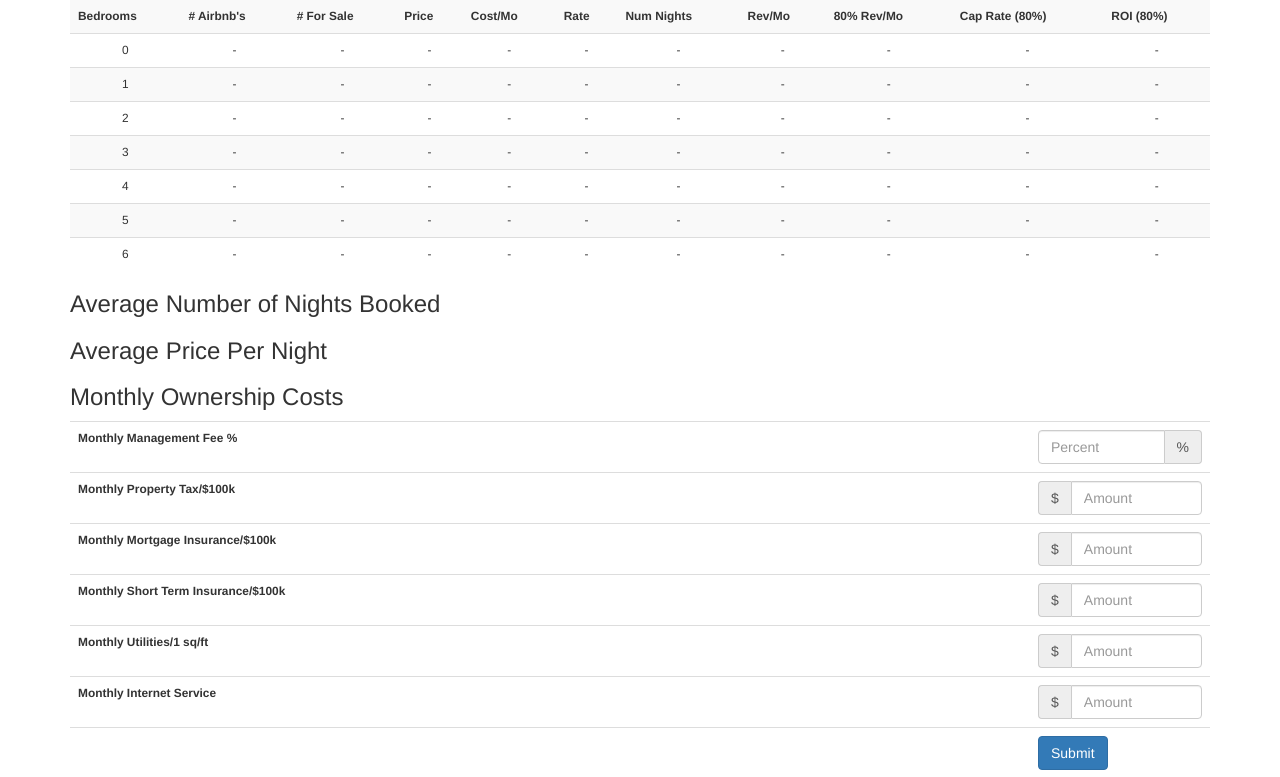
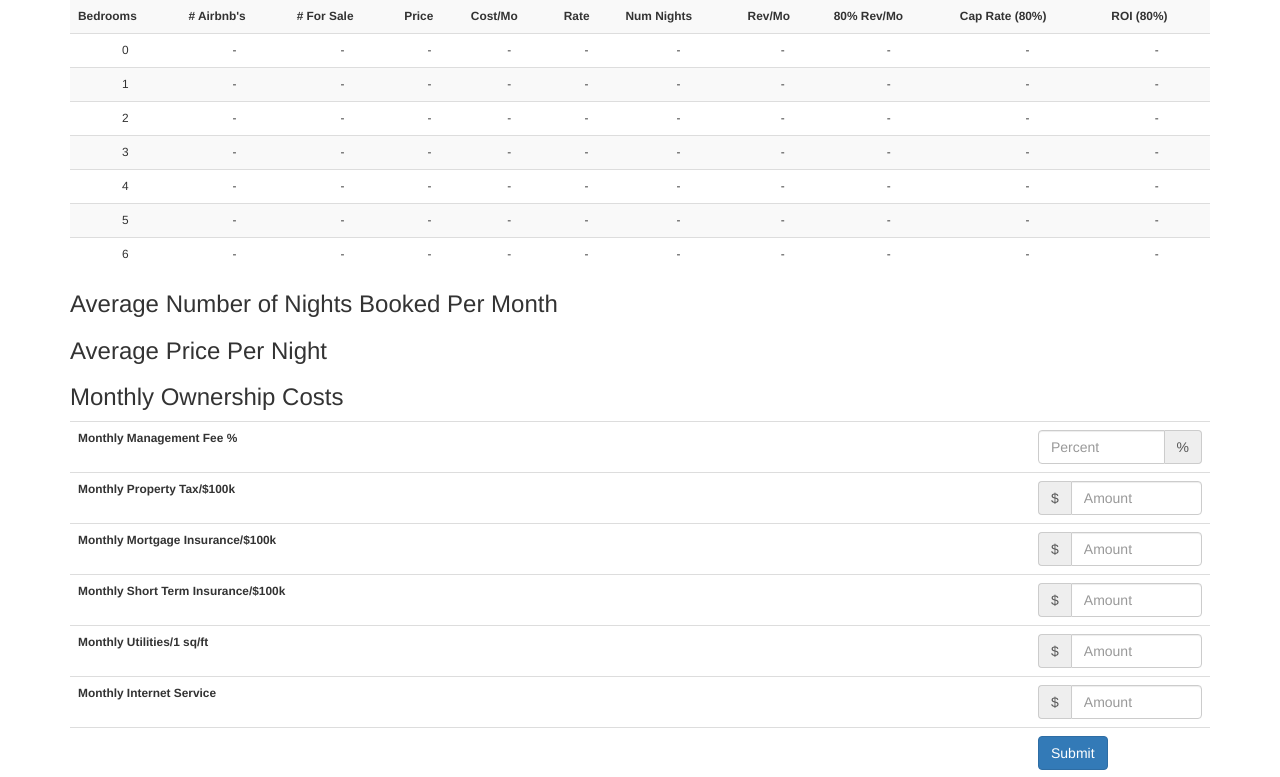
Before and after one commit to superf2t/cascade-creek, a Flask app: template templates/view_place.html in a window 1280 px wide. Shown: the part 782-1559 px from the top of the page. Run offline with Flask 2, Linux system fonts and the light colour scheme; the template is opened without the code that fills it, so the values that code supplies are empty; some libraries are stand-ins or nearby versions.

Commit message:
bug fix for missing chart data

```diff
--- a/templates/view_place.html
+++ b/templates/view_place.html
@@ -209,7 +209,7 @@
     </tr>
     </table>
 
-    <h3>Average Number of Nights Booked</h3>
+    <h3>Average Number of Nights Booked Per Month</h3>
     <div id="average_number_of_nights_booked_chart"></div>
 
     <h3>Average Price Per Night</h3>
@@ -671,9 +671,15 @@
                         x => x.i_bedrooms === bedrooms_element && x.booking_month === dates_element
                     );
 
-                    //and populate the individual arrays
-                    arr_avg_nights_per_month[arr_avg_nights_per_month.length - 1].push(arr_temp.average_nights_booked_per_month);
-                    arr_avg_price_per_month[arr_avg_price_per_month.length - 1].push(arr_temp.average_price_per_night);
+                    try {
+                        //and populate the individual arrays
+                        arr_avg_nights_per_month[arr_avg_nights_per_month.length - 1].push(arr_temp.average_nights_booked_per_month);
+                        arr_avg_price_per_month[arr_avg_price_per_month.length - 1].push(arr_temp.average_price_per_night);
+                    }
+                    catch(err) {
+                        console.log('Error: ' + err.message);
+                    }
+
                 });
             });
 
```
